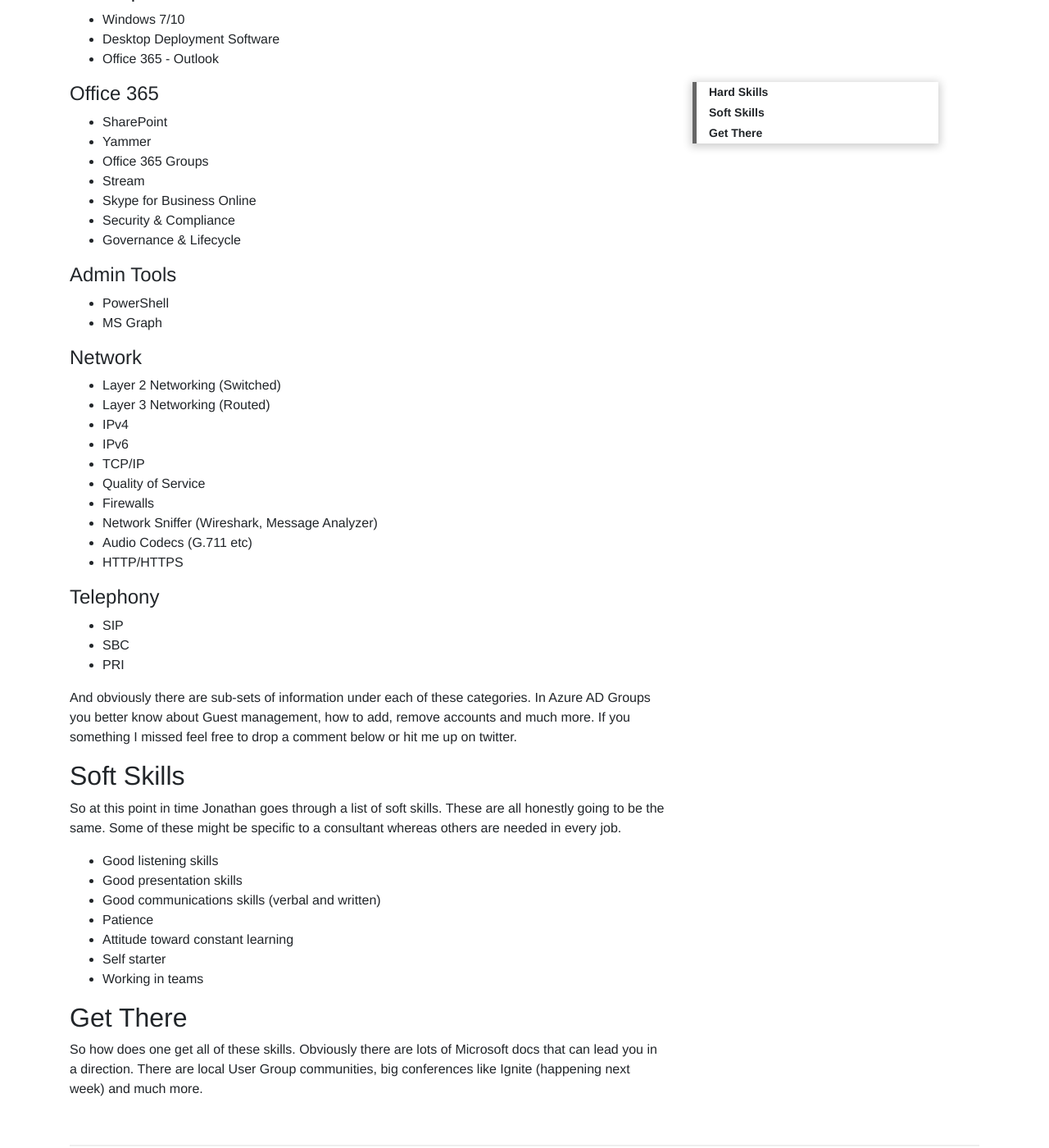
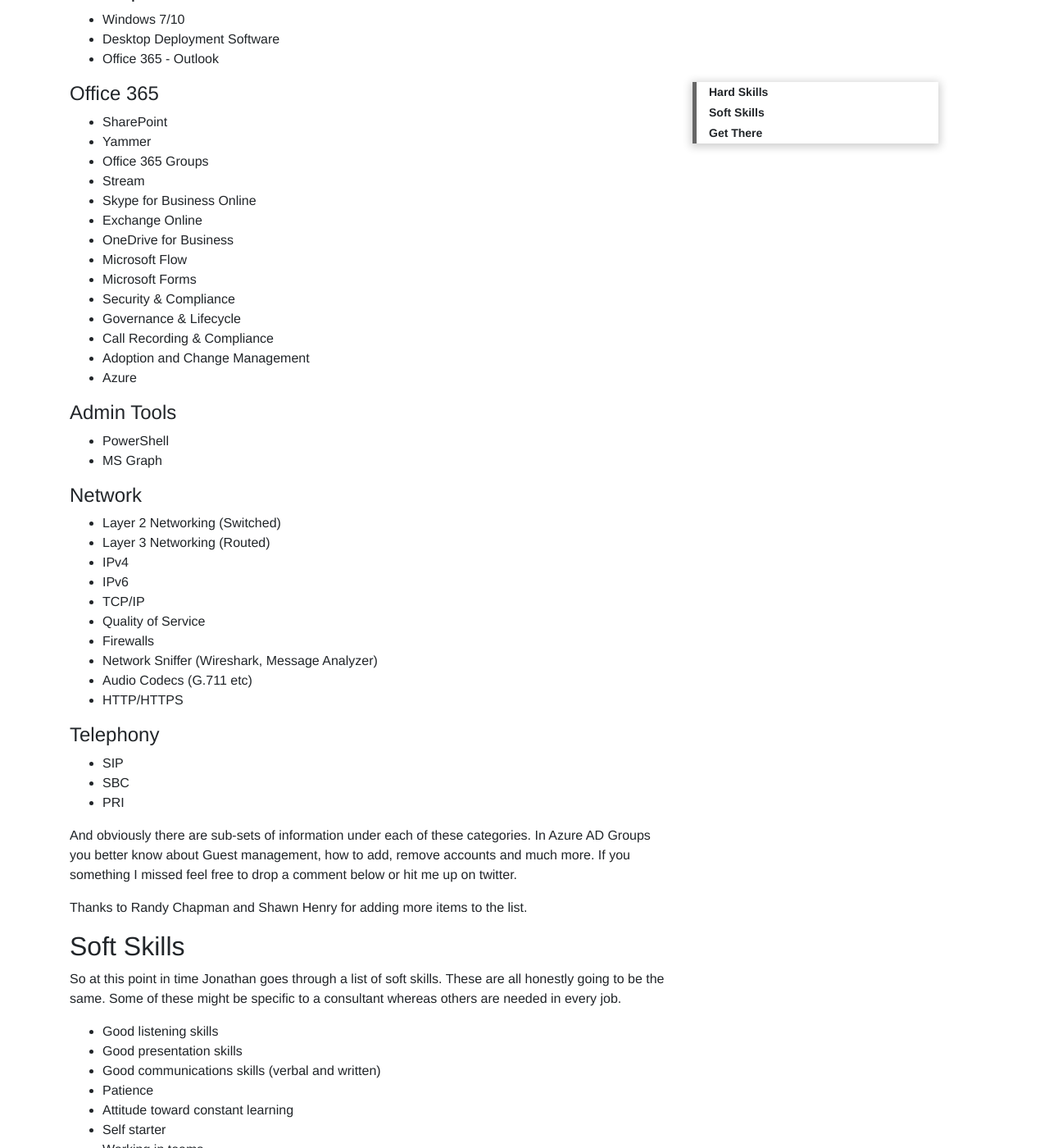
Before and after one commit to rbrynteson/theargylemvp, a Jekyll site: the page built from _posts/2019-11-01-what-is-my-job-now.md, in a window 1280 px wide and 1400 px high, scrolled down 1585 px. Shown: the whole window at 82% size. Built offline with Jekyll 4.4.1, drawn with Linux system fonts in a browser that asks for light colours; comment, search, counter and statistics services are not loaded; a style sheet for code colours, icons or effects is not loaded.

Commit message:
Update 2019-11-01-what-is-my-job-now.md

```diff
--- a/_posts/2019-11-01-what-is-my-job-now.md
+++ b/_posts/2019-11-01-what-is-my-job-now.md
@@ -38,8 +38,15 @@ This is going to be a long list.  I will try to organize the list in a way that
 - Office 365 Groups
 - Stream
 - Skype for Business Online
+- Exchange Online
+- OneDrive for Business
+- Microsoft Flow
+- Microsoft Forms
 - Security & Compliance
 - Governance & Lifecycle
+- Call Recording & Compliance
+- Adoption and Change Management
+- Azure
 
 #### Admin Tools
 - PowerShell
@@ -64,6 +71,8 @@ This is going to be a long list.  I will try to organize the list in a way that
 
 And obviously there are sub-sets of information under each of these categories.  In Azure AD Groups you better know about Guest management, how to add, remove accounts and much more.  If you something I missed feel free to drop a comment below or hit me up on twitter.
 
+Thanks to Randy Chapman and Shawn Henry for adding more items to the list.
+
 ## Soft Skills
 
 So at this point in time Jonathan goes through a list of soft skills.  These are all honestly going to be the same.  Some of these might be specific to a consultant whereas others are needed in every job.
```
